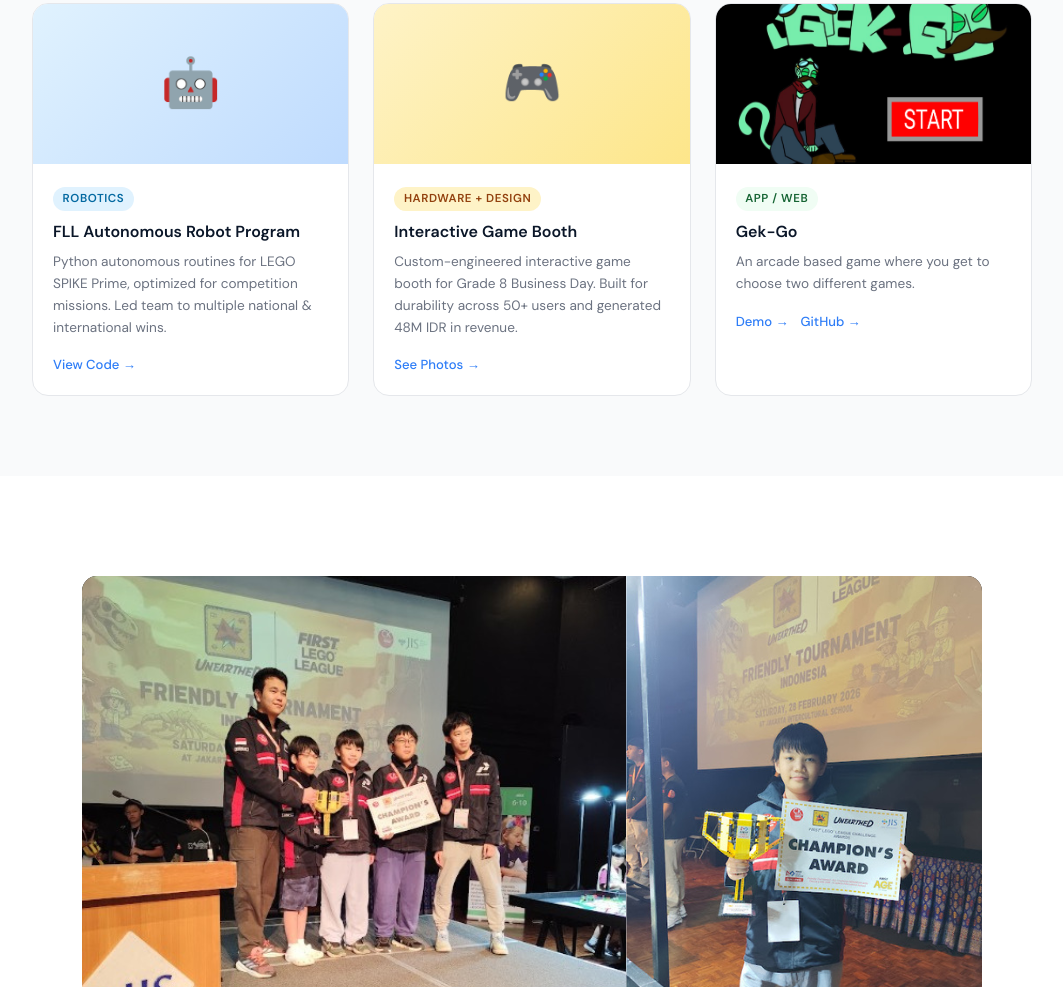
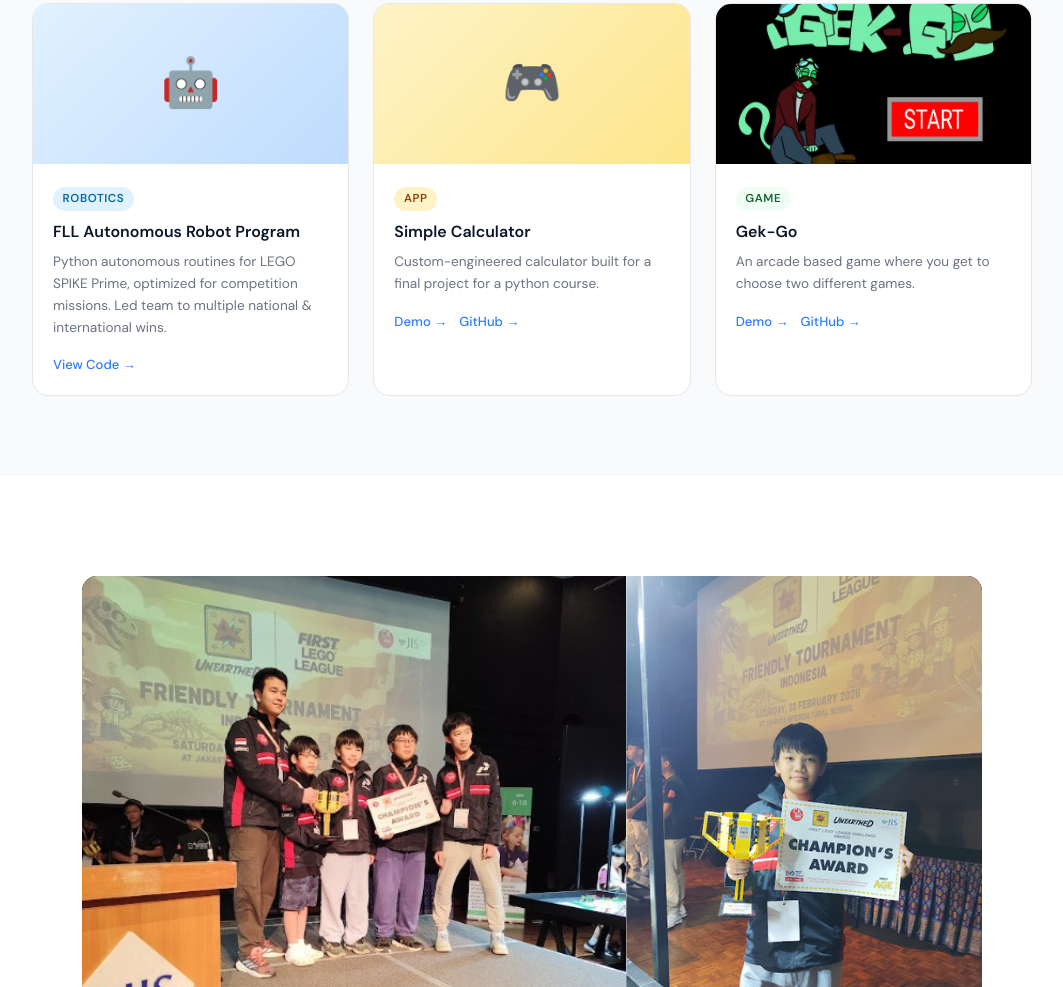
Before and after one commit to jocheilem/jocheilem-portfolio, a plain HTML site: page index.html in a window 1280 px wide. Shown: the part 3503-4490 px from the top of the page, without its empty margins (108-1171 px from the left). Drawn offline with Linux system fonts and the light colour scheme.

Commit message:
Finalizing terminal calculator deployment

```diff
--- a/index.html
+++ b/index.html
@@ -624,18 +624,19 @@
       <div class="project-card">
         <div class="project-thumb" style="background: linear-gradient(135deg,#fef3c7,#fde68a);">🎮</div>
         <div class="project-body">
-          <span class="project-tag tag-python">Hardware + Design</span>
-          <h3>Interactive Game Booth</h3>
-          <p>Custom-engineered interactive game booth for Grade 8 Business Day. Built for durability across 50+ users and generated 48M IDR in revenue.</p>
+          <span class="project-tag tag-python">App</span>
+          <h3>Simple Calculator</h3>
+          <p>Custom-engineered calculator built for a final project for a python course.</p>
           <div class="project-links">
-            <a href="#gallery" class="project-link">See Photos →</a>
+            <a href="https://jocheilem.github.io/calculator/" target="_blank" class="project-link">Demo →</a>
+            <a href="https://github.com/jocheilem/calculator" target="_blank" class="project-link">GitHub →</a>
           </div>
         </div>
       </div>
       <div class="project-card">
         <div class="project-thumb"> <img src="gamepic.png" alt="Game Preview" style="width:100%; height:100%; object-fit:cover;"></div>
         <div class="project-body">
-          <span class="project-tag tag-app">App / Web</span>
+          <span class="project-tag tag-app">Game</span>
           <h3>Gek-Go</h3>
           <p>An arcade based game where you get to choose two different games.</p>
           <div class="project-links">
```
